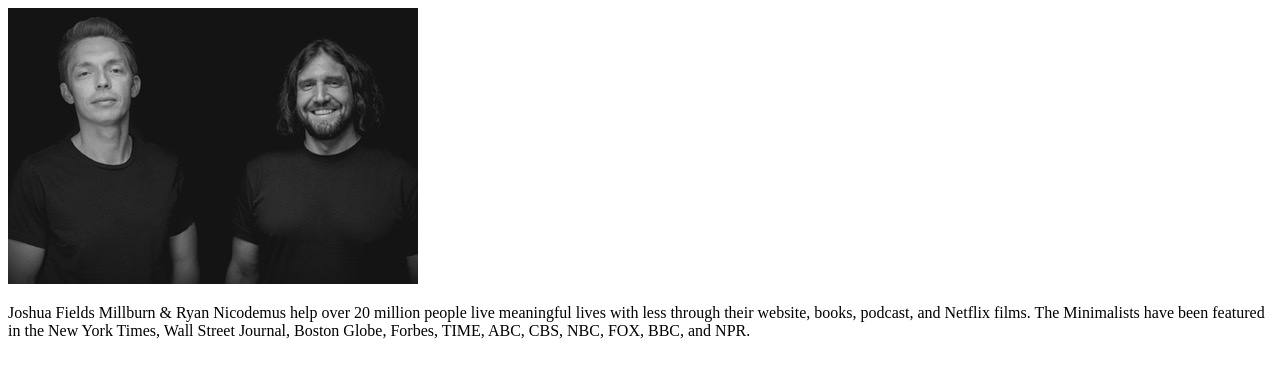
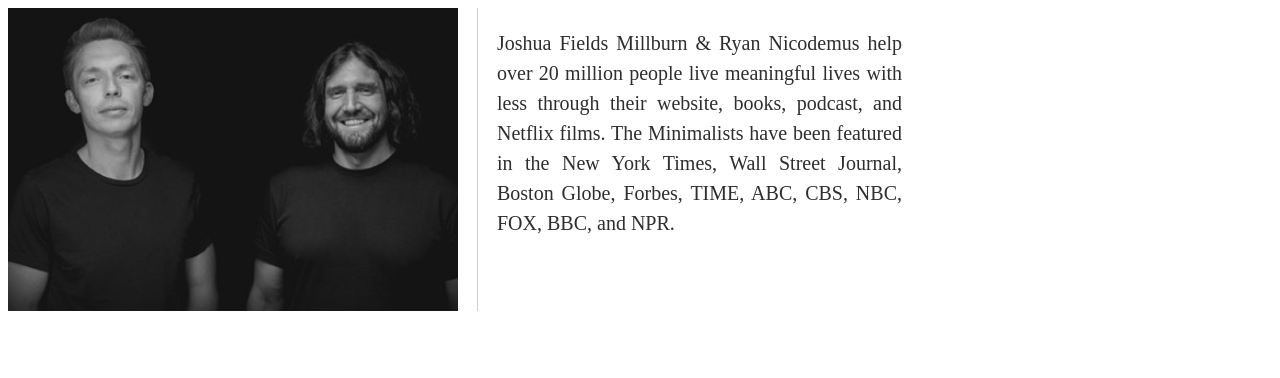
Before and after one commit to EmilArnaudov/html-css-softuni, a plain HTML site: page css-box-model/04_Article/article.html in a window 1280 px wide. Drawn offline with Linux system fonts and the light colour scheme.

Commit message:
solve problem three

```diff
--- a/css-box-model/04_Article/styles.css
+++ b/css-box-model/04_Article/styles.css
@@ -1 +1,21 @@
-/* TODO: style the html */
+main {
+    width: 900px;
+    height: 140px;
+}
+
+p {
+    display: inline-block;
+    width: 45%;
+    font-size: 20px;
+    line-height: 30px;
+    color: #2e2e2e;
+    text-align: justify;
+}
+
+img {
+    width: 50%;
+    border-right: 1px solid #d1d1d1;
+    padding-right: 19px;
+    margin-right: 19px;
+    float: left;
+}
```
Also changed, not shown: 1 other file.
